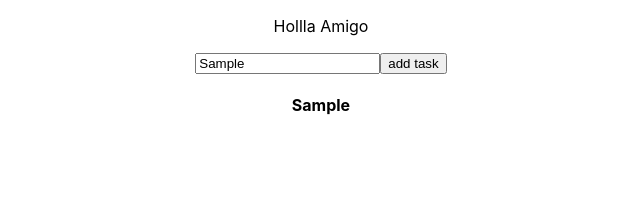
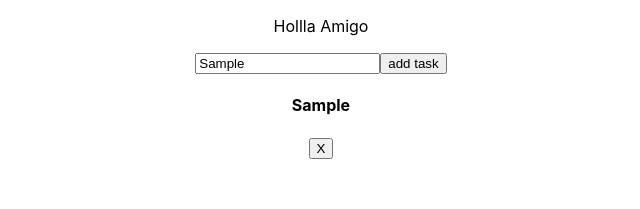
Before and after one commit to pastoral/react-practice-pedro, a React (Create React App) app: page / in a window 1280 px wide. Both pictures are taken after typing "Sample" into the empty fields and a click on the button "add task". Shown: the top 209 px of the page, without its empty margins (319-959 px from the left). Built offline with nearby package versions, Linux system fonts and the light colour scheme.

Commit message:
Delete task functionality added

```diff
--- a/src/App.js
+++ b/src/App.js
@@ -6,9 +6,38 @@ function App() {
   const[newTask, setNewTask] = useState('')
 
   const addTask = () =>{
-    let newTodoList = [...todoList, newTask]
-    setTodoList(newTodoList)
+    // let newTodoList = [...todoList, newTask]
+    // setTodoList(newTodoList)
+    setTodoList([...todoList, newTask])
   }
+
+  const deleteTask = (taskName) =>{
+    // ##### Old Code ########
+    // const newTodoList = todoList.filter((t)=>{
+    //     if(t===taskName){
+    //       return false
+    //     }
+    //     else{
+    //       return true
+    //     }
+    //   }
+    // )
+    // setTodoList(newTodoList)
+
+    //######## modification 1 ########
+  //   const newTodoList = todoList.filter((t)=>{
+  //     return t !== taskName
+  //   }
+  // )
+  // setTodoList(newTodoList)
+
+   //######## modification 2 ########
+  // const newTodoList = todoList.filter((t)=> t !== taskName)
+  // setTodoList(newTodoList)
+  setTodoList(todoList.filter((t)=> t !== taskName))
+
+  }
+
   return (
     <div className="App">
       <p>Hollla Amigo</p>
@@ -23,7 +52,14 @@ function App() {
       </div>
       <div className="taskList">
         {todoList.map((task)=>{
-          return (<h4>{task}</h4>)
+          return (
+            <div>
+              <h4>{task}</h4>
+              <a href = "#"><button onClick={()=>deleteTask(task)}>X</button></a>
+            </div>
+
+
+          )
         }
         )}
       </div>
```
